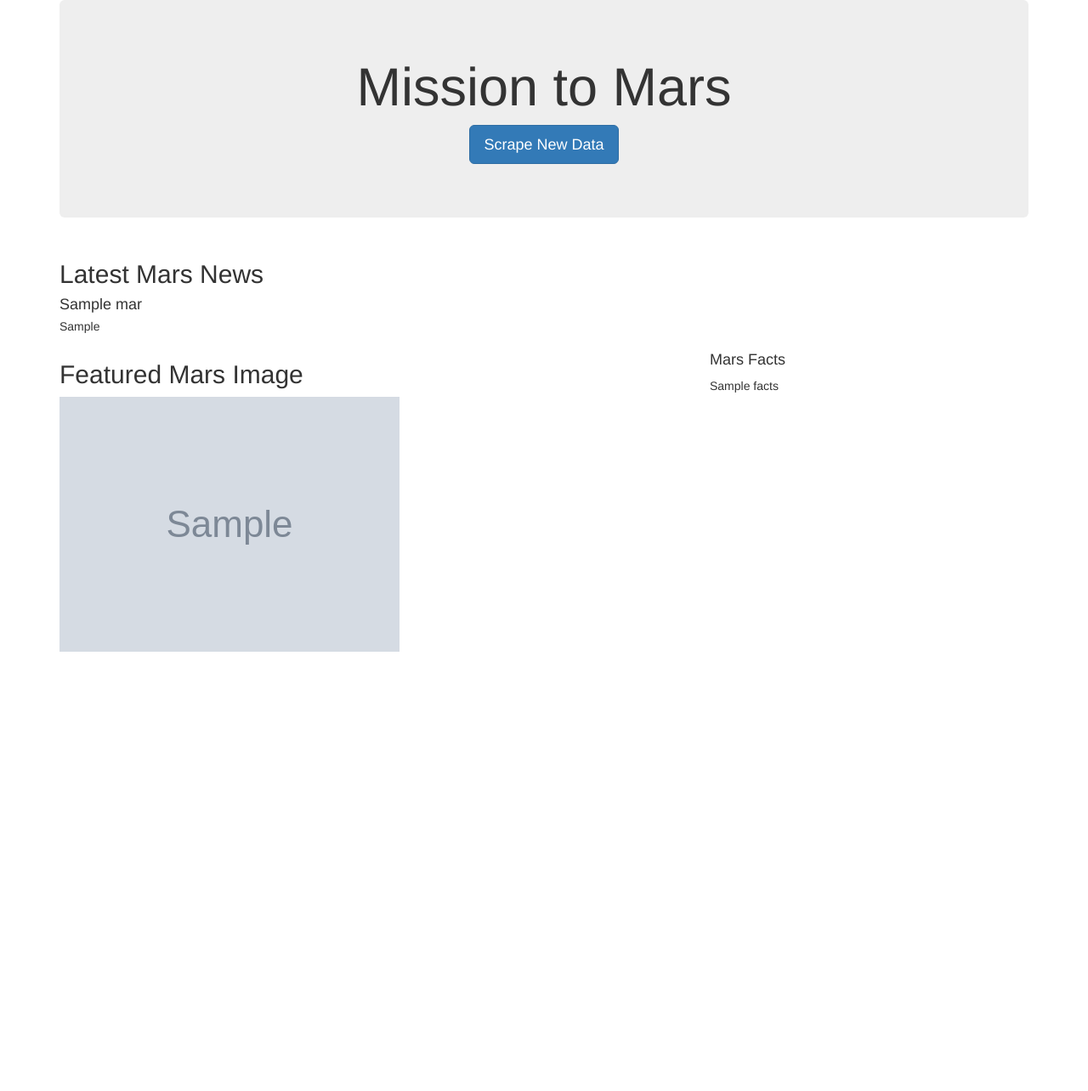
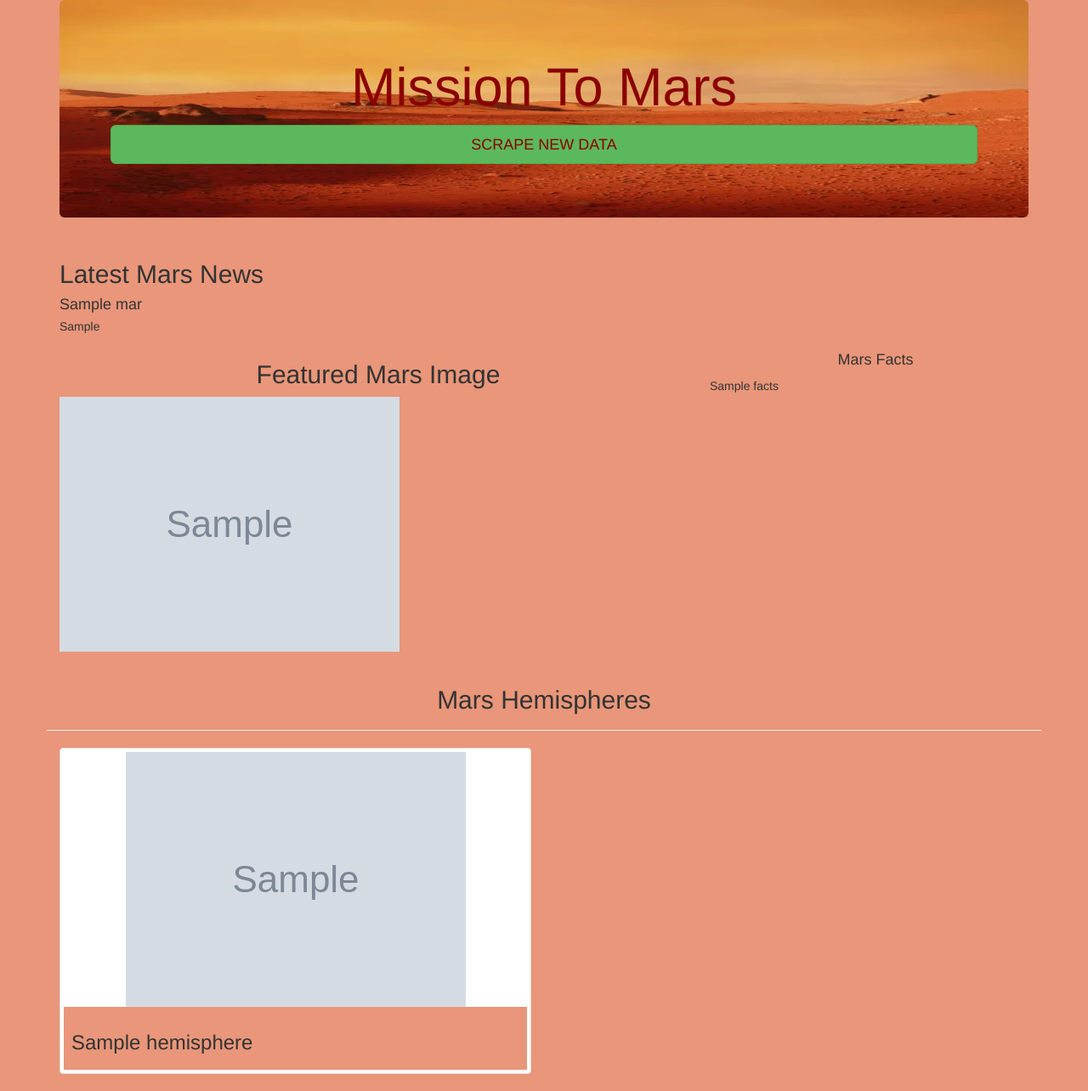
Before and after one commit to bmr209/Mission-to-Mars, a Flask app: page / in a window 1280 px wide. Shown: the whole page at 85% size. Before the commit the page ends 767 px from the top, so only its background shows below. Run offline with Flask 2, Linux system fonts and the light colour scheme; grey boxes marked "Sample" are stand-in pictures; a database or web service that is not in the repository returns one stand-in record (values such as "Sample title"); some libraries are stand-ins or nearby versions.

Commit message:
Adding Mission-to-Mars Challenge files.

```diff
--- a/app.py
+++ b/app.py
@@ -17,6 +17,7 @@ def index():
     mars = mongo.db.mars.find_one()
     return render_template("index.html", mars=mars)
 
+# Creating the scraping route
 @app.route("/scrape")
 def scrape():
     mars = mongo.db.mars
--- /dev/null
+++ b/static/css/style.css
@@ -0,0 +1,5 @@
+.jumbotron {
+    background-image: url("../images/mars_landscape.jpeg");
+    background-size: 100% 100%;
+    text-align: center;
+}
--- a/templates/index.html
+++ b/templates/index.html
@@ -9,14 +9,15 @@
       rel="stylesheet"
       href="https://maxcdn.bootstrapcdn.com/bootstrap/3.3.7/css/bootstrap.min.css"
     />
+    <link rel="stylesheet" href="static/css/style.css">
   </head>
-  <body>
+  <body style="background-color:darksalmon">
     <div class="container">
       <!-- Add Jumbotron to Header -->
       <div class="jumbotron text-center">
-        <h1>Mission to Mars</h1>
+        <h1 style="color:darkred">Mission To Mars</h1>
         <!-- Add a button to activate scraping script -->
-        <p><a class="btn btn-primary btn-lg" href="/scrape" role="button">Scrape New Data</a></p>
+        <p><a class="btn btn-success btn-lg btn-block text-uppercase" style="color:darkred" href="/scrape" role="button">Scrape New Data</a></p>
       </div>
 
       <!-- Add section for Mars News -->
@@ -34,8 +35,8 @@
 
       <!-- Section for Featured Image and Facts table -->
       <div class="row" id="mars-featured-image">
-        <div class="col-md-8">
-          <h2>Featured Mars Image</h2>
+        <div class="col-xs-12 col-sm-6 col-md-8">
+          <h2 class="text-center">Featured Mars Image</h2>
 
           <!-- if images is False/None/non-existent, then default to error message -->
           <img
@@ -45,14 +46,32 @@
           />
         </div>
 
-        <div class="col-md-4">
+        <div class="col-xs-12 col-sm-6 col-md-4">
           <!-- Mars Facts -->
           <div class="row" id="mars-facts">
-            <h4>Mars Facts</h4>
+            <h4 class="text-center">Mars Facts</h4>
             {{ mars.facts | safe }}
           </div>
         </div>
       </div>
+
+      <!-- Section for Mars Hemispheres -->
+      <div class="row" id="mars-hemispheres">
+        <div class="page-header">
+          <h2 class="text-center">Mars Hemispheres</h2>
+        </div>
+
+        {% for hemisphere in mars.hemispheres %}
+        <div class="col-xs-12 col-md-6">
+          <div class="thumbnail">
+            <img src="{{hemisphere.img_url | default('static/images/error.png', true)}}" alt="...">
+            <div class="caption" style="background-color:darksalmon">
+              <h3>{{hemisphere.title}}</h3>
+            </div>
+          </div>
+        </div>
+        {% endfor %}
+      </div>
     </div>
   </body>
 </html>
```
Also changed, not shown: scraping.py (+46 -2 lines), README.md, static/images/mars_landscape.jpeg (added), 1 other file.
